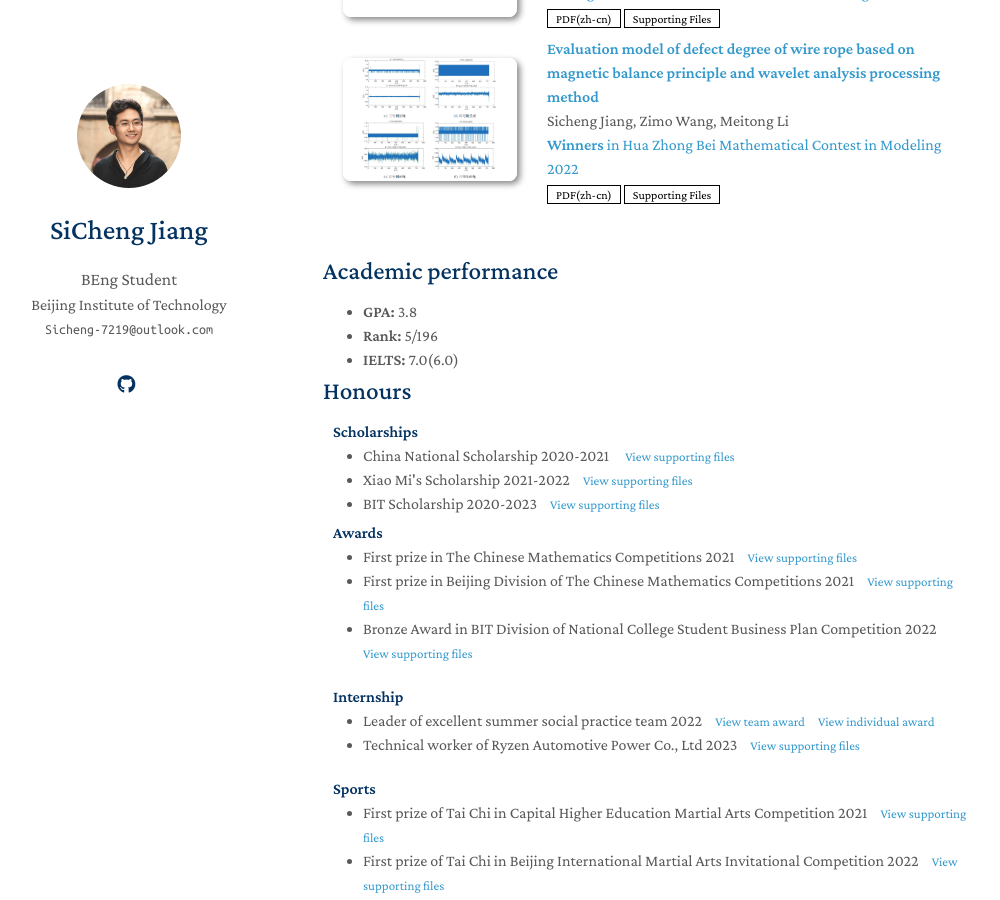
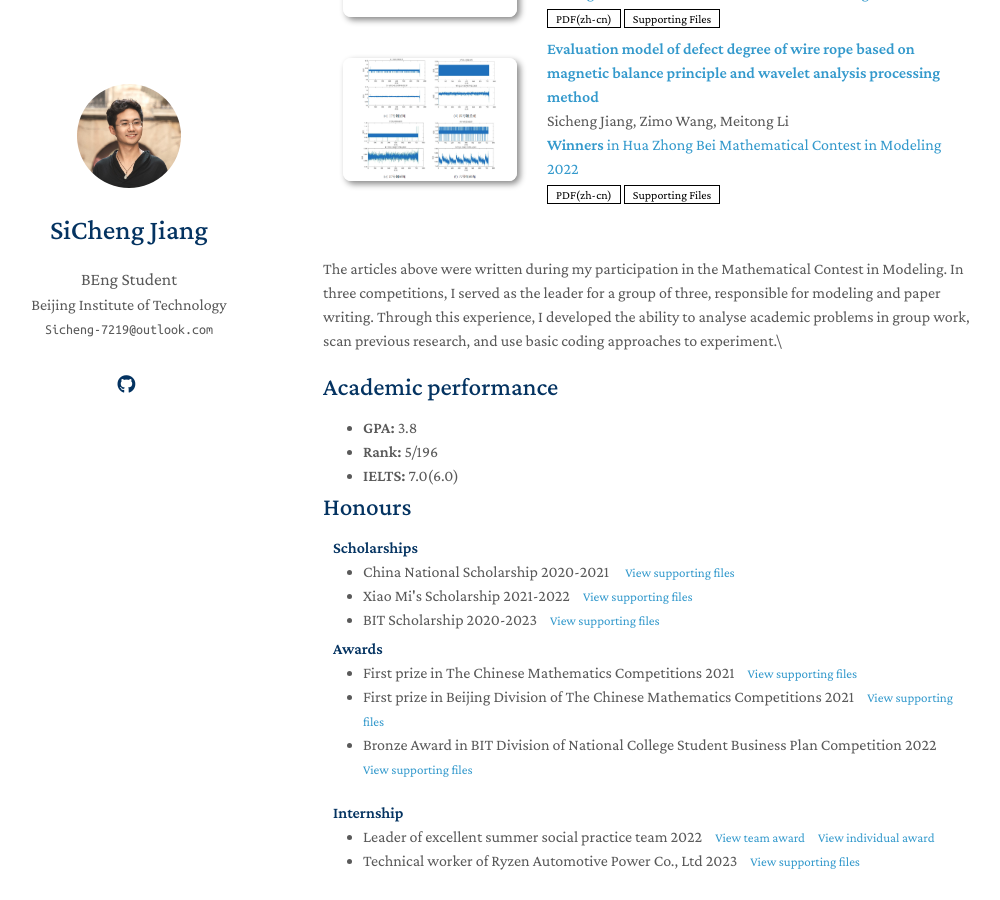
Before and after one commit to SiCheng7219/SiCheng7219.github.io, a Jekyll site: the page built from index.md, in a window 1280 px wide and 900 px high, scrolled down 696 px. Shown: the whole window, without its empty margins (147-1147 px from the left). Built offline with Jekyll 4.4.1, drawn with Linux system fonts in a browser that asks for light colours; nearby versions of some CDN libraries; a style sheet for code colours, icons or effects is not loaded; our own code applies the rules of GitHub Pages for plain Markdown files.

Commit message:
more about modeling

```diff
--- a/index.md
+++ b/index.md
@@ -10,6 +10,8 @@ I'm currently working on my graduation thesis, focusing on the **Robot Operating
 
 {% include_relative _includes/articles.md %}
 
+The articles above were written during my participation in the Mathematical Contest in Modeling. In three competitions, I served as the leader for a group of three, responsible for modeling and paper writing. Through this experience, I developed the ability to analyse academic problems in group work, scan previous research, and use basic coding approaches to experiment.\
+
 {% include_relative _includes/academic_performace.md %}
 
 {% include_relative _includes/honours.md %}
```
Also changed, not shown: assets/img/MCMwork2.png.
